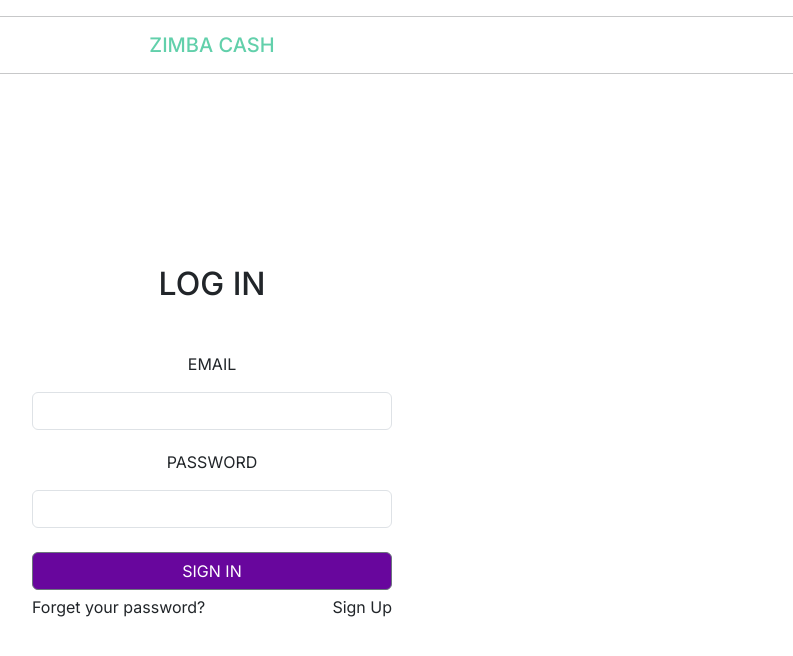
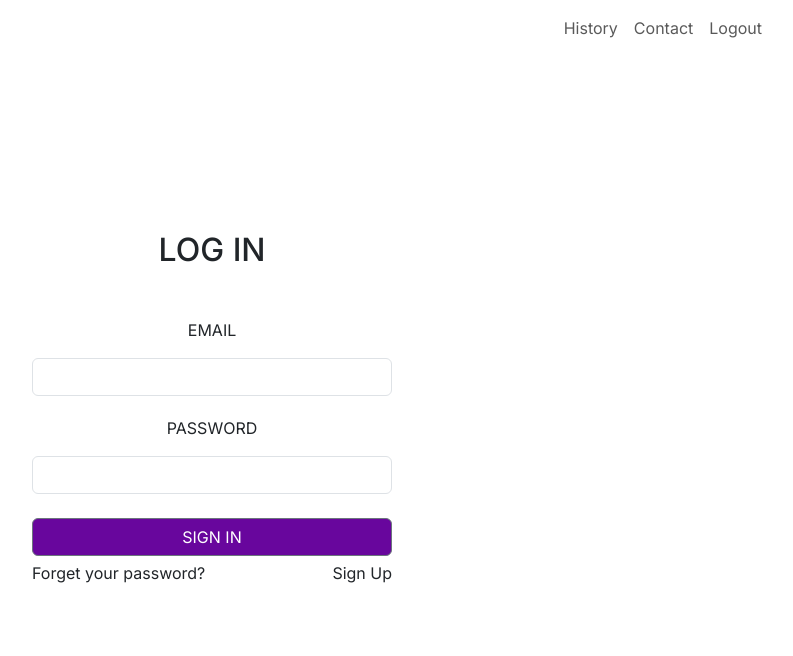
Before and after one commit to mubinkg/micro-finance, a Next.js app: page /authentication/login in a window 1280 px wide. Shown: the top 656 px of the page, without its empty margins (428-1221 px from the left). Built offline with nearby package versions, Linux system fonts and the light colour scheme.

Commit message:
update navbar

```diff
--- a/app/authentication/login/page.js
+++ b/app/authentication/login/page.js
@@ -4,6 +4,7 @@
 import {postData} from '../../../utils/axiosUtils'
 import { useRouter } from 'next/navigation'
 import {setItem} from '../../../utils/storageUtils'
+import AppNav from '../../../components/Navbar'
 
 const prod_url = "http://16.171.47.81/api/user/signin"
 const local_url = "http://localhost:3000/api/login"
@@ -26,9 +27,7 @@
 
     return (
         <div>
-            <hr/>
-            <h5 style={{textTransform: "uppercase", textAlign: "center", color: "#62d0ab"}}>Zimba Cash</h5>
-            <hr/>
+            <AppNav/>
             <div style={{
                 display: "flex",
                 justifyContent: "center",
--- a/app/authentication/registration/page.jsx
+++ b/app/authentication/registration/page.jsx
@@ -43,9 +43,7 @@
 
     return (
         <div>
-            <hr />
-            <h5 style={{ textTransform: "uppercase", textAlign: "center", color: "#62d0ab" }}>Zimba Cash</h5>
-            <hr />
+            <AppNav/>
             <div style={{
                 display: "flex",
                 justifyContent: "center",
--- a/components/Navbar.jsx
+++ b/components/Navbar.jsx
@@ -1,44 +1,26 @@
 'use client'
-import React, { useState } from 'react';
-import {
-  Collapse,
-  Navbar,
-  NavbarToggler,
-  NavbarBrand,
-  Nav,
-  NavItem,
-  NavLink,
-  UncontrolledDropdown,
-  DropdownToggle,
-  DropdownMenu,
-  DropdownItem,
-  NavbarText,
-} from 'reactstrap';
 
-function AppNav(args) {
-  const [isOpen, setIsOpen] = useState(false);
+import Container from 'react-bootstrap/Container';
+import Nav from 'react-bootstrap/Nav';
+import Navbar from 'react-bootstrap/Navbar';
 
-  const toggle = () => setIsOpen(!isOpen);
+function AppNav() {
+  return (
+    <Navbar expand="lg">
+      <Container>
+        <Navbar.Brand href="#home">
 
-  return (
-    <div>
-      <Navbar {...args} style={{color: "white"}}>
-        <NavbarBrand href="/"><span style={{color:"white"}}>ZIMBA</span> <span style={{color:"#62d0ab"}}>CASH</span></NavbarBrand>
-        <NavbarToggler onClick={toggle} style={{color:"white", background:"white"}}/>
-        <Collapse isOpen={isOpen} navbar>
-          <Nav className="me-auto" navbar style={{color: "white"}}>
-            <NavItem>
-              <NavLink href="/components/">Components</NavLink>
-            </NavItem>
-            <NavItem>
-              <NavLink >
-                GitHub
-              </NavLink>
-            </NavItem>
+        </Navbar.Brand>
+        <Navbar.Toggle aria-controls="basic-navbar-nav" />
+        <Navbar.Collapse id="basic-navbar-nav">
+          <Nav className="justify-content-end" style={{ width: "100%" }}>
+            <Nav.Link href="#home">History</Nav.Link>
+            <Nav.Link href="#link">Contact</Nav.Link>
+            <Nav.Link href="#link">Logout</Nav.Link>
           </Nav>
-        </Collapse>
-      </Navbar>
-    </div>
+        </Navbar.Collapse>
+        </Container>
+    </Navbar>
   );
 }
 
--- a/package.json
+++ b/package.json
@@ -15,6 +15,7 @@
     "mongoose": "^8.3.2",
     "next": "14.2.2",
     "react": "^18.2.0",
+    "react-bootstrap": "^2.10.2",
     "react-dom": "^18.2.0",
     "react-hook-form": "^7.51.3",
     "reactstrap": "^9.2.2",
```
Also changed, not shown: 1 other file (tests, documents, lock files or other folders).
